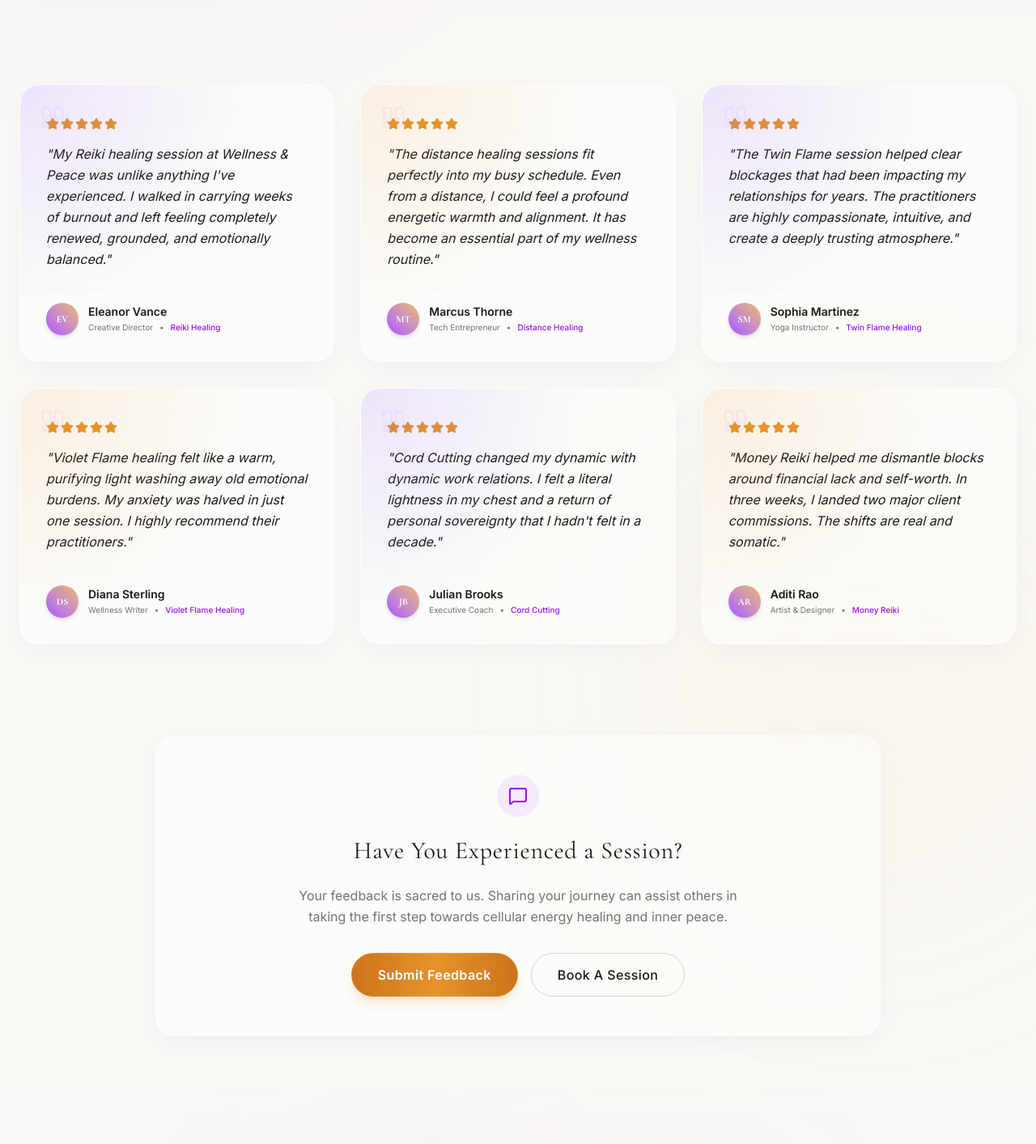
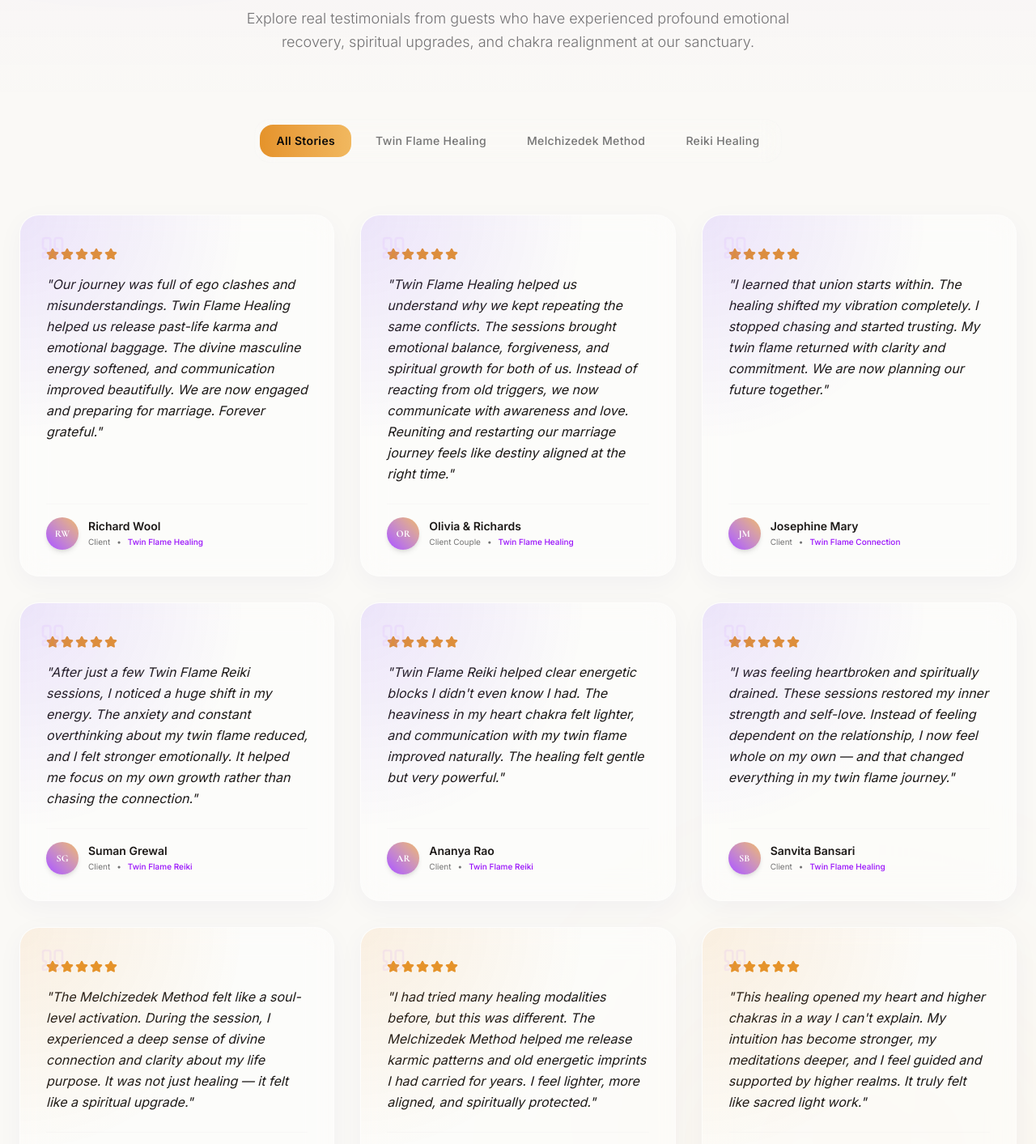
Before and after one commit to ahswebdev2927/bodyandsolewellness.in, a Next.js app: page /testimonials in a window 1280 px wide. Shown: the part 380-1793 px from the top of the page at 81% size. Built offline with nearby package versions, Linux system fonts and the light colour scheme.

Commit message:
feat: update testimonials page with real client reviews and filter categories

```diff
--- a/src/app/testimonials/page.tsx
+++ b/src/app/testimonials/page.tsx
@@ -1,8 +1,8 @@
 "use client";
 
-import React from "react";
-import { motion } from "framer-motion";
-import { Star, Quote, Sparkles, MessageSquare } from "lucide-react";
+import React, { useState } from "react";
+import { motion, AnimatePresence } from "framer-motion";
+import { Star, Quote, Sparkles, MessageSquare, MapPin } from "lucide-react";
 import { PageWrapper } from "@/components/layout/page-wrapper";
 import { SectionHeading } from "@/components/ui/section-heading";
 import { Card } from "@/components/ui/card";
@@ -15,61 +15,129 @@ interface Testimonial {
   rating: number;
   text: string;
   initials: string;
+  category: "Twin Flame" | "Melchizedek" | "Reiki";
   service: string;
+  location?: string;
 }
 
 const testimonialsList: Testimonial[] = [
   {
-    name: "Eleanor Vance",
-    role: "Creative Director",
+    name: "Richard Wool",
+    role: "Client",
     rating: 5,
-    text: "My Reiki healing session at Wellness & Peace was unlike anything I've experienced. I walked in carrying weeks of burnout and left feeling completely renewed, grounded, and emotionally balanced.",
-    initials: "EV",
-    service: "Reiki Healing"
-  },
-  {
-    name: "Marcus Thorne",
-    role: "Tech Entrepreneur",
-    rating: 5,
-    text: "The distance healing sessions fit perfectly into my busy schedule. Even from a distance, I could feel a profound energetic warmth and alignment. It has become an essential part of my wellness routine.",
-    initials: "MT",
-    service: "Distance Healing"
-  },
-  {
-    name: "Sophia Martinez",
-    role: "Yoga Instructor",
-    rating: 5,
-    text: "The Twin Flame session helped clear blockages that had been impacting my relationships for years. The practitioners are highly compassionate, intuitive, and create a deeply trusting atmosphere.",
-    initials: "SM",
+    text: "Our journey was full of ego clashes and misunderstandings. Twin Flame Healing helped us release past-life karma and emotional baggage. The divine masculine energy softened, and communication improved beautifully. We are now engaged and preparing for marriage. Forever grateful.",
+    initials: "RW",
+    category: "Twin Flame",
     service: "Twin Flame Healing"
   },
   {
-    name: "Diana Sterling",
-    role: "Wellness Writer",
+    name: "Olivia & Richards",
+    role: "Client Couple",
     rating: 5,
-    text: "Violet Flame healing felt like a warm, purifying light washing away old emotional burdens. My anxiety was halved in just one session. I highly recommend their practitioners.",
-    initials: "DS",
-    service: "Violet Flame Healing"
+    text: "Twin Flame Healing helped us understand why we kept repeating the same conflicts. The sessions brought emotional balance, forgiveness, and spiritual growth for both of us. Instead of reacting from old triggers, we now communicate with awareness and love. Reuniting and restarting our marriage journey feels like destiny aligned at the right time.",
+    initials: "OR",
+    category: "Twin Flame",
+    service: "Twin Flame Healing"
   },
   {
-    name: "Julian Brooks",
-    role: "Executive Coach",
+    name: "Josephine Mary",
+    role: "Client",
     rating: 5,
-    text: "Cord Cutting changed my dynamic with dynamic work relations. I felt a literal lightness in my chest and a return of personal sovereignty that I hadn't felt in a decade.",
-    initials: "JB",
-    service: "Cord Cutting"
+    text: "I learned that union starts within. The healing shifted my vibration completely. I stopped chasing and started trusting. My twin flame returned with clarity and commitment. We are now planning our future together.",
+    initials: "JM",
+    category: "Twin Flame",
+    service: "Twin Flame Connection"
   },
   {
-    name: "Aditi Rao",
-    role: "Artist & Designer",
+    name: "Suman Grewal",
+    role: "Client",
     rating: 5,
-    text: "Money Reiki helped me dismantle blocks around financial lack and self-worth. In three weeks, I landed two major client commissions. The shifts are real and somatic.",
+    text: "After just a few Twin Flame Reiki sessions, I noticed a huge shift in my energy. The anxiety and constant overthinking about my twin flame reduced, and I felt stronger emotionally. It helped me focus on my own growth rather than chasing the connection.",
+    initials: "SG",
+    category: "Twin Flame",
+    service: "Twin Flame Reiki"
+  },
+  {
+    name: "Ananya Rao",
+    role: "Client",
+    rating: 5,
+    text: "Twin Flame Reiki helped clear energetic blocks I didn't even know I had. The heaviness in my heart chakra felt lighter, and communication with my twin flame improved naturally. The healing felt gentle but very powerful.",
     initials: "AR",
-    service: "Money Reiki"
+    category: "Twin Flame",
+    service: "Twin Flame Reiki"
+  },
+  {
+    name: "Sanvita Bansari",
+    role: "Client",
+    rating: 5,
+    text: "I was feeling heartbroken and spiritually drained. These sessions restored my inner strength and self-love. Instead of feeling dependent on the relationship, I now feel whole on my own — and that changed everything in my twin flame journey.",
+    initials: "SB",
+    category: "Twin Flame",
+    service: "Twin Flame Healing"
+  },
+  {
+    name: "Alfred Thomas",
+    role: "Client",
+    rating: 5,
+    text: "The Melchizedek Method felt like a soul-level activation. During the session, I experienced a deep sense of divine connection and clarity about my life purpose. It was not just healing — it felt like a spiritual upgrade.",
+    initials: "AT",
+    category: "Melchizedek",
+    service: "Melchizedek Method"
+  },
+  {
+    name: "Soniyaa Gurubani",
+    role: "Client",
+    rating: 5,
+    text: "I had tried many healing modalities before, but this was different. The Melchizedek Method helped me release karmic patterns and old energetic imprints I had carried for years. I feel lighter, more aligned, and spiritually protected.",
+    initials: "SG",
+    category: "Melchizedek",
+    service: "Melchizedek Method"
+  },
+  {
+    name: "Ramesh Dalal",
+    role: "Client",
+    rating: 5,
+    text: "This healing opened my heart and higher chakras in a way I can't explain. My intuition has become stronger, my meditations deeper, and I feel guided and supported by higher realms. It truly felt like sacred light work.",
+    initials: "RD",
+    category: "Melchizedek",
+    service: "Melchizedek Activation"
+  },
+  {
+    name: "Rehman Ansari",
+    role: "Client",
+    rating: 5,
+    text: "After my Melchizedek session, I felt a powerful shift in my consciousness. Old fears dissolved, and I now feel more connected to divine wisdom and inner peace. It helped me step into my spiritual path with confidence.",
+    initials: "RA",
+    category: "Melchizedek",
+    service: "Melchizedek Method"
+  },
+  {
+    name: "Ravi Teja E",
+    role: "Software Engineer",
+    rating: 5,
+    text: "I got to know about Ms. Himabindu through a family friend at a point of my life where I was trying to get a well-paid job in software and at the same time, my family was pressurizing me to get married. As I did not have a proper job and with family pressure, I was in a very bad stage of depression and suicidal tendencies. When Himabindu heard about all these, she suggested me to take Karmic reiki healing. After taking Karmic reiki I got a job in HCL with a good package, and I was happily married. But then a new problem raised in my professional life; I didn't have a proper knowledge of the technology I was working on and created a lot of issues and I was on the brink of losing my job. I sought Himabindu again, and she suggested relationship reiki with my boss and teammates. After a few days, my issues started resolving gradually and my rapport with my boss and teammates became so good that they were willing to help me with any work issues I had.",
+    initials: "RT",
+    category: "Reiki",
+    service: "Karmic & Relationship Reiki",
+    location: "Bangalore, Karnataka, India"
   }
 ];
 
 export default function TestimonialsPage() {
+  const [activeCategory, setActiveCategory] = useState<"All" | "Twin Flame" | "Melchizedek" | "Reiki">("All");
+
+  const filteredTestimonials = testimonialsList.filter((t) => {
+    if (activeCategory === "All") return true;
+    return t.category === activeCategory;
+  });
+
+  const categories: { value: typeof activeCategory; label: string }[] = [
+    { value: "All", label: "All Stories" },
+    { value: "Twin Flame", label: "Twin Flame Healing" },
+    { value: "Melchizedek", label: "Melchizedek Method" },
+    { value: "Reiki", label: "Reiki Healing" }
+  ];
+
   return (
     <PageWrapper>
       {/* 1. Hero Section */}
@@ -83,7 +151,7 @@ export default function TestimonialsPage() {
             className="inline-flex items-center gap-2 px-4.5 py-1.5 rounded-full border border-purple-500/20 dark:border-purple-400/10 bg-purple-500/5 dark:bg-purple-400/5 text-purple-600 dark:text-purple-300 text-xs font-semibold tracking-widest uppercase mb-6"
           >
             <Sparkles className="w-3.5 h-3.5" />
-            <span>Success Stories</span>
+            <span>Echoes of Transformation</span>
           </motion.div>
 
           <motion.h1
@@ -92,7 +160,7 @@ export default function TestimonialsPage() {
             transition={{ duration: 0.8, delay: 0.1 }}
             className="text-4xl sm:text-5xl md:text-6xl font-serif text-foreground tracking-wide leading-tight"
           >
-            Voices of <span className="italic text-gradient-gold">Awakening & Healing</span>
+            Real Stories of <span className="italic text-gradient-gold">Awakening & Recovery</span>
           </motion.h1>
 
           <motion.p
@@ -101,27 +169,63 @@ export default function TestimonialsPage() {
             transition={{ duration: 0.8, delay: 0.2 }}
             className="mt-6 text-neutral-500 dark:text-neutral-400 text-base sm:text-lg max-w-2xl font-light leading-relaxed"
           >
-            Discover the experiences of our guests who have realigned their energies, cleared historical blockages, and stepped into deep balance.
+            Explore real testimonials from guests who have experienced profound emotional recovery, spiritual upgrades, and chakra realignment at our sanctuary.
           </motion.p>
         </div>
       </section>
 
-      {/* 2. Testimonials Grid */}
+      {/* 2. Category Filter Tabs */}
+      <section className="py-4 px-6 relative z-10">
+        <div className="max-w-7xl mx-auto flex justify-center">
+          <div className="flex flex-wrap gap-2.5 bg-neutral-100/5 dark:bg-neutral-900/40 p-1.5 rounded-[20px] border border-neutral-200/10 backdrop-blur-md justify-center">
+            {categories.map((cat) => (
+              <button
+                key={cat.value}
+                onClick={() => setActiveCategory(cat.value)}
+                className={`px-5 py-2.5 rounded-[16px] text-xs sm:text-sm font-medium tracking-wide transition-all duration-300 cursor-pointer relative ${
+                  activeCategory === cat.value
+                    ? "text-neutral-950 dark:text-neutral-950 font-semibold"
+                    : "text-neutral-500 dark:text-neutral-400 hover:text-foreground"
+                }`}
+              >
+                {activeCategory === cat.value && (
+                  <motion.div
+                    layoutId="activeCategoryBg"
+                    className="absolute inset-0 bg-gradient-to-r from-gold-500 to-gold-400 rounded-[16px]"
+                    transition={{ type: "spring", stiffness: 380, damping: 30 }}
+                  />
+                )}
+                <span className="relative z-10">{cat.label}</span>
+              </button>
+            ))}
+          </div>
+        </div>
+      </section>
+
+      {/* 3. Testimonials Grid */}
       <section className="py-12 px-6 relative z-10">
         <div className="max-w-7xl mx-auto">
-          <div className="grid grid-cols-1 md:grid-cols-2 lg:grid-cols-3 gap-8">
-            {testimonialsList.map((t, idx) => (
           <motion.div
+            layout
+            className="grid grid-cols-1 md:grid-cols-2 lg:grid-cols-3 gap-8"
+          >
+            <AnimatePresence mode="popLayout">
+              {filteredTestimonials.map((t) => {
+                const isRaviTeja = t.name === "Ravi Teja E";
+                return (
+                  <motion.div
+                    layout
+                    initial={{ opacity: 0, scale: 0.9 }}
+                    animate={{ opacity: 1, scale: 1 }}
+                    exit={{ opacity: 0, scale: 0.9 }}
+                    transition={{ duration: 0.4 }}
                     key={t.name}
-                initial={{ opacity: 0, y: 30 }}
-                whileInView={{ opacity: 1, y: 0 }}
-                viewport={{ once: true }}
-                transition={{ duration: 0.6, delay: idx * 0.1 }}
+                    className={isRaviTeja ? "md:col-span-2 lg:col-span-3" : ""}
                   >
                     <Card
-                  glowColor={idx % 2 === 0 ? "violet" : "gold"}
+                      glowColor={t.category === "Twin Flame" ? "violet" : t.category === "Melchizedek" ? "gold" : "sage"}
                       hoverEffect="glow"
-                  className="p-8 h-full flex flex-col justify-between gap-6 relative"
+                      className={`p-8 h-full flex flex-col justify-between gap-6 relative overflow-hidden`}
                     >
                       <Quote className="w-8 h-8 text-purple-400/10 absolute top-6 left-6" />
 
@@ -134,14 +238,15 @@ export default function TestimonialsPage() {
                         </div>
 
                         {/* Review text */}
-                    <p className="text-sm sm:text-base font-sans text-foreground/80 leading-relaxed italic">
+                        <p className={`text-sm sm:text-base font-sans text-foreground/80 leading-relaxed italic ${isRaviTeja ? "not-italic text-foreground/90 font-light" : ""}`}>
                           "{t.text}"
                         </p>
                       </div>
 
-                  <div className="flex items-center gap-3 border-t border-neutral-200/20 dark:border-neutral-800/30 pt-4">
+                      <div className="flex flex-wrap items-center justify-between gap-4 border-t border-neutral-200/20 dark:border-neutral-800/30 pt-4 mt-auto">
+                        <div className="flex items-center gap-3">
                           {/* Avatar */}
-                    <span className="w-10 h-10 rounded-full bg-gradient-to-tr from-purple-500 to-gold-400 flex items-center justify-center font-serif text-xs font-bold text-white dark:text-neutral-950 shadow-md">
+                          <span className="w-10 h-10 rounded-full bg-gradient-to-tr from-purple-500 to-gold-400 flex items-center justify-center font-serif text-xs font-bold text-white dark:text-neutral-950 shadow-md flex-shrink-0">
                             {t.initials}
                           </span>
                           <div>
@@ -153,17 +258,27 @@ export default function TestimonialsPage() {
                             </div>
                           </div>
                         </div>
+
+                        {t.location && (
+                          <div className="flex items-center gap-1.5 text-[10px] text-neutral-500 dark:text-neutral-400 bg-neutral-100/5 px-2.5 py-1 rounded-full border border-neutral-200/10">
+                            <MapPin className="w-3 h-3 text-gold-500" />
+                            <span>{t.location}</span>
+                          </div>
+                        )}
+                      </div>
                     </Card>
                   </motion.div>
-            ))}
-          </div>
+                );
+              })}
+            </AnimatePresence>
+          </motion.div>
         </div>
       </section>
 
-      {/* 3. Call to Action for Stories */}
+      {/* 4. Call to Action for Stories */}
       <section className="py-16 px-6 relative z-10">
         <div className="max-w-4xl mx-auto">
-          <Card glowColor="violet" hoverEffect="none" className="p-8 sm:p-12 text-center flex flex-col items-center gap-6">
+          <Card glowColor="violet" hoverEffect="none" className="p-8 sm:p-12 text-center flex flex-col items-center justify-center gap-6">
             <span className="p-3.5 rounded-full bg-purple-500/10 text-purple-600 dark:text-purple-400">
               <MessageSquare className="w-6 h-6" />
             </span>
```
Lines whose indentation alone changed are shown as unchanged.
